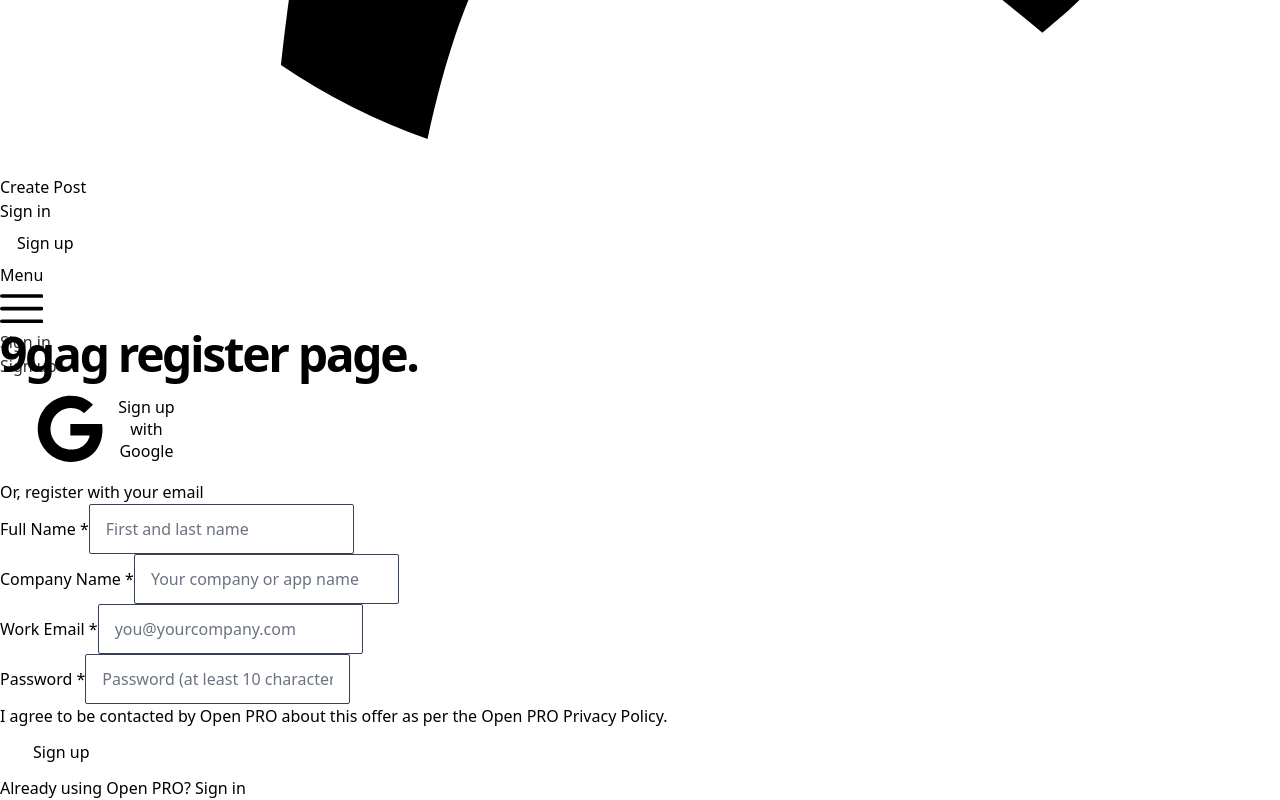
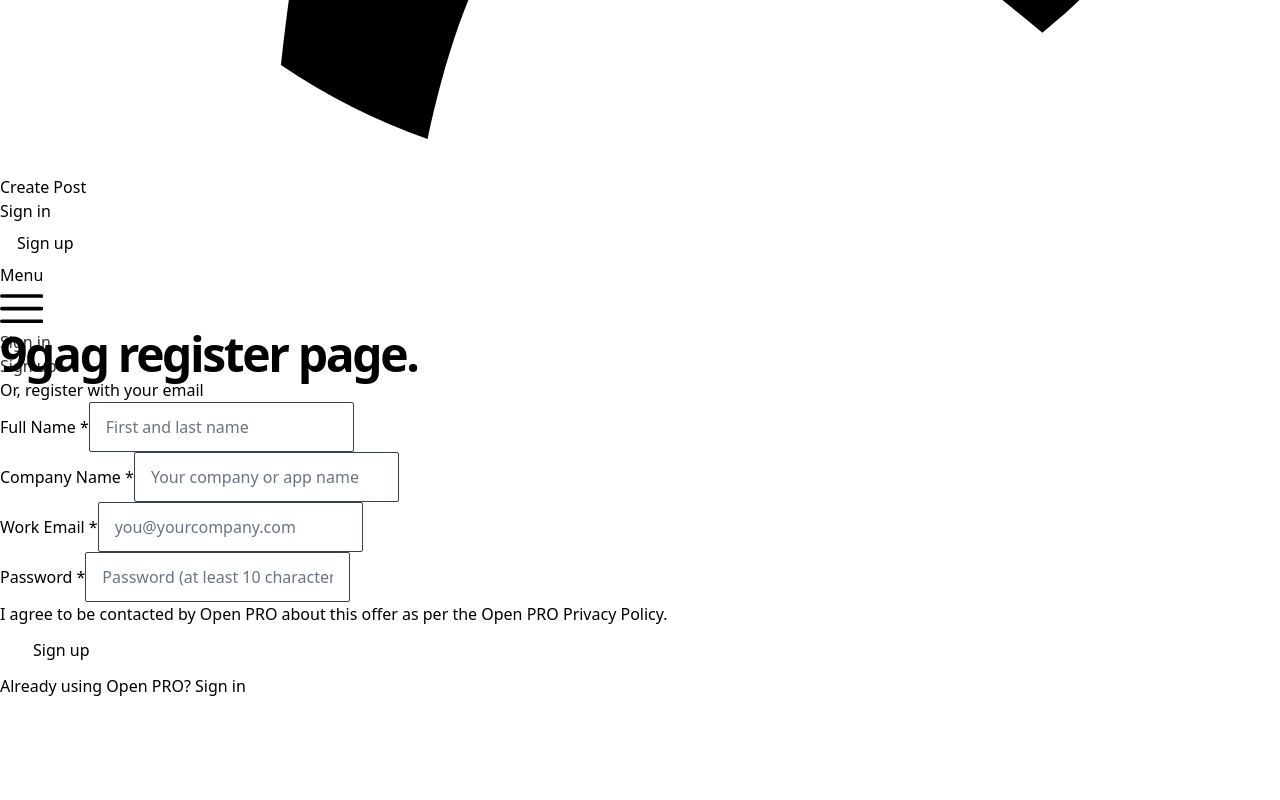
Before and after one commit to SanderWieringa/9Gag-Front-end, a React (Vite) app: page /signup in a window 1280 px wide. Shown: the part 1105-1905 px from the top of the page. After the commit the page ends 1803 px from the top, so only its background shows below. Built offline with nearby package versions, Linux system fonts and the light colour scheme.

Commit message:
fix signup

```diff
--- a/src/hooks/useFetch.jsx
+++ b/src/hooks/useFetch.jsx
@@ -7,6 +7,7 @@
 
   const handleGoogle = async (response) => {
     setLoading(true);
+    console.log("url: ", url)
     fetch(url, {
       method: "POST",
       headers: {
@@ -28,6 +29,7 @@
 
         throw new Error(data?.message || data);
       })
+      .then(console.log("user: ", localStorage.getItem("user")))
       .catch((error) => {
         setError(error?.message);
       });
--- a/src/pages/GoogleSignIn.jsx
+++ b/src/pages/GoogleSignIn.jsx
@@ -16,7 +16,7 @@
     /* global google */
     if (window.google) {
       google.accounts.id.initialize({
-        client_id: process.env.REACT_APP_GOOGLE_CLIENT_ID,
+        client_id: import.meta.env.VITE_REACT_APP_GOOGLE_CLIENT_ID,
         callback: handleGoogle,
       });
 
--- a/src/pages/SignIn.jsx
+++ b/src/pages/SignIn.jsx
@@ -3,7 +3,6 @@
 
 import Header from '../partials/Header';
 import useFetch from '../hooks/useFetch';
-import dotenv from  'dotenv'
 
 function SignIn() {
   const { handleGoogle, loading, error } = useFetch(
--- a/src/pages/SignUp.jsx
+++ b/src/pages/SignUp.jsx
@@ -1,9 +1,34 @@
-import React from 'react';
+import React, { useEffect } from "react";
 import { Link } from 'react-router-dom';
 
 import Header from '../partials/Header';
+import useFetch from '../hooks/useFetch';
 
 function SignUp() {
+    const { handleGoogle, loading, error } = useFetch(
+      "http://localhost:5152/signup"
+    );
+
+    useEffect(() => {
+      /* global google */
+      if (window.google) {
+        google.accounts.id.initialize({
+          client_id: import.meta.env.VITE_REACT_APP_GOOGLE_CLIENT_ID,
+          callback: handleGoogle,
+        });
+
+        google.accounts.id.renderButton(document.getElementById("signUpDiv"), {
+          // type: "standard",
+          theme: "filled_black",
+          // size: "small",
+          text: "continue_with",
+          shape: "pill",
+        });
+
+        // google.accounts.id.prompt()
+      }
+    }, [handleGoogle]);
+
   return (
     <div className="flex flex-col min-h-screen overflow-hidden">
 
@@ -28,13 +53,12 @@
                 <form>
                   <div className="flex flex-wrap -mx-3">
                     <div className="w-full px-3">
-                      <button className="btn px-0 text-white bg-red-600 hover:bg-red-700 w-full relative flex items-center">
-                        <svg className="w-4 h-4 fill-current text-white opacity-75 shrink-0 mx-4" viewBox="0 0 16 16" xmlns="http://www.w3.org/2000/svg">
-                          <path d="M7.9 7v2.4H12c-.2 1-1.2 3-4 3-2.4 0-4.3-2-4.3-4.4 0-2.4 2-4.4 4.3-4.4 1.4 0 2.3.6 2.8 1.1l1.9-1.8C11.5 1.7 9.9 1 8 1 4.1 1 1 4.1 1 8s3.1 7 7 7c4 0 6.7-2.8 6.7-6.8 0-.5 0-.8-.1-1.2H7.9z" />
-                        </svg>
-                        <span className="h-6 flex items-center border-r border-white border-opacity-25 mr-4" aria-hidden="true"></span>
-                        <span className="flex-auto pl-16 pr-8 -ml-16">Sign up with Google</span>
-                      </button>
+                    {error && <p style={{ color: "red" }}>{error}</p>}
+                    {loading ? (
+                      <div>Loading....</div>
+                    ) : (
+                      <div id="signUpDiv" data-text="signup_with"></div>
+                    )}
                     </div>
                   </div>
                 </form>
--- a/src/server/package.json
+++ b/src/server/package.json
@@ -1,7 +1,6 @@
 {
   "name": "server",
   "version": "1.0.0",
-  "description": "",
   "main": "server.js",
   "scripts": {
     "start": "node server.js",
@@ -18,5 +17,6 @@
     "google-auth-library": "^8.7.0",
     "jsonwebtoken": "^9.0.0",
     "nodemon": "^2.0.22"
-  }
+  },
+  "description": ""
 }
--- a/src/server/server.js
+++ b/src/server/server.js
@@ -20,6 +20,7 @@
  *  This function is used verify a google account
  */
 const GOOGLE_CLIENT_ID = process.env.GOOGLE_CLIENT_ID;
+console.log(GOOGLE_CLIENT_ID)
 const client = new OAuth2Client(GOOGLE_CLIENT_ID);
 
 async function verifyGoogleToken(token) {
@@ -36,7 +37,7 @@
 
 app.post("/signup", async (req, res) => {
   try {
-    // console.log({ verified: verifyGoogleToken(req.body.credential) });
+    console.log("here");
     if (req.body.credential) {
       const verificationResponse = await verifyGoogleToken(req.body.credential);
 
@@ -57,7 +58,7 @@
           lastName: profile?.family_name,
           picture: profile?.picture,
           email: profile?.email,
-          token: jwt.sign({ email: profile?.email }, "myScret", {
+          token: jwt.sign({ email: profile?.email }, process.env.JWT_SECRET, {
             expiresIn: "1d",
           }),
         },
```
Also changed, not shown: 1 other file (tests, documents, lock files or other folders).
